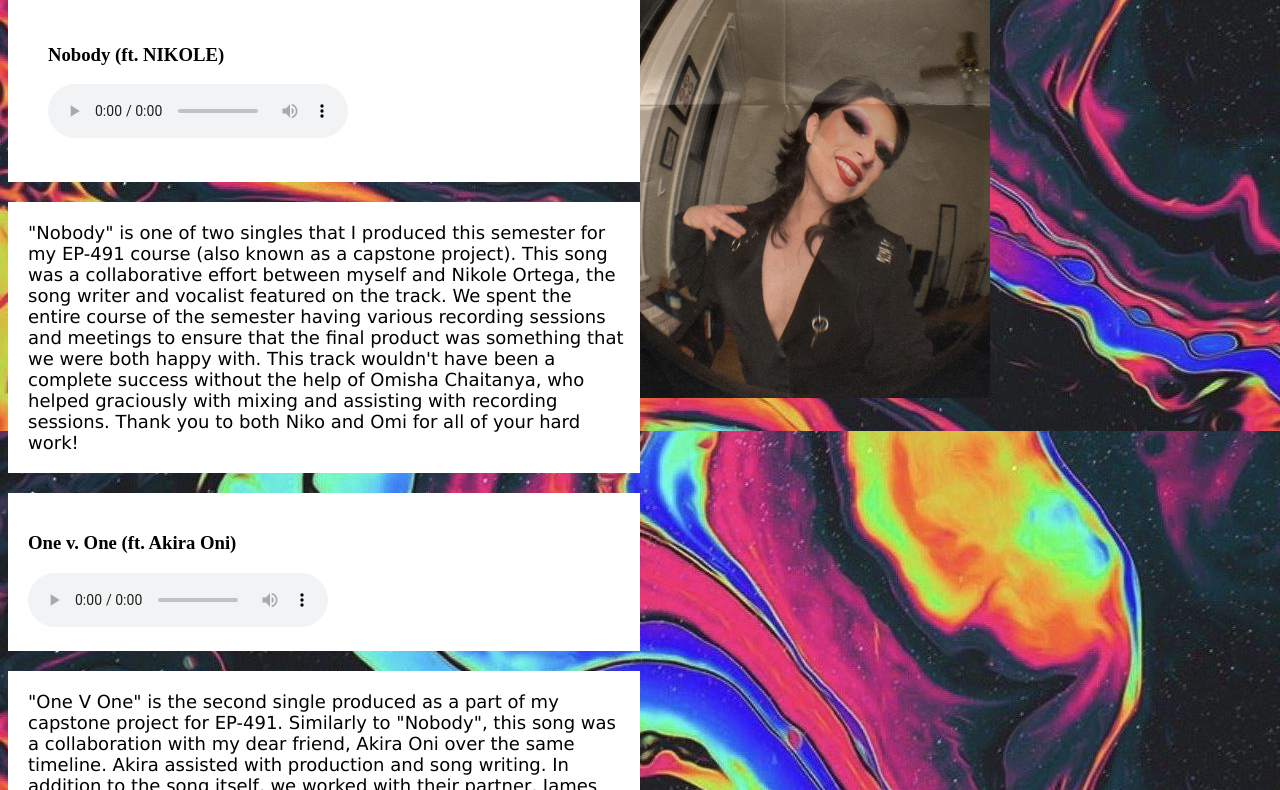
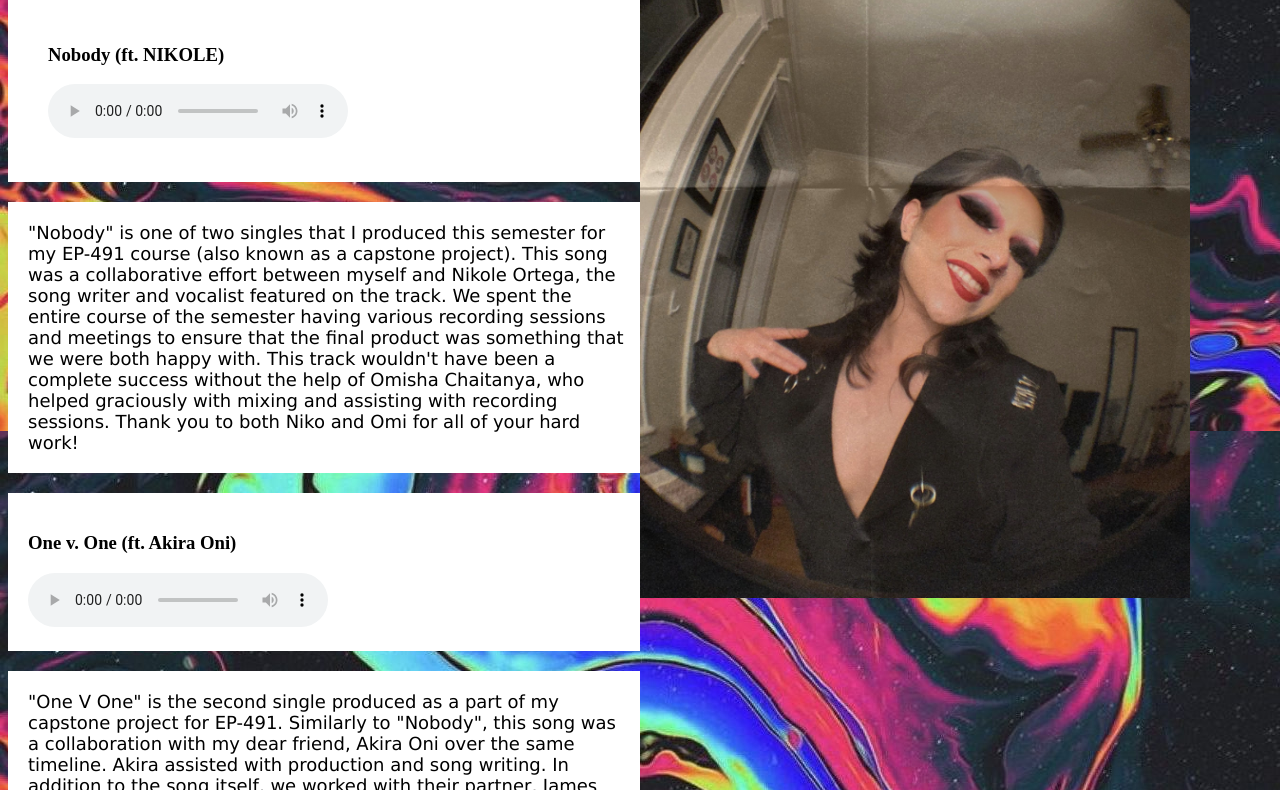
Before and after one commit to asavransky/asavransky.github.io, a plain HTML site: page index.html in a window 1280 px wide. Shown: the part 289-1079 px from the top of the page. Drawn offline with Linux system fonts and the light colour scheme.

Commit message:
image h x w

```diff
--- a/style.css
+++ b/style.css
@@ -72,7 +72,7 @@ img[src*="self-nyc.jpg"]{
 }
 img[src*="icon.JPG"]{
   display: block;
-  height: 500px;
-  width: 350px;
+  height: 700px;
+  width: 550px;
   margin-left: 0 auto;
 }
```
